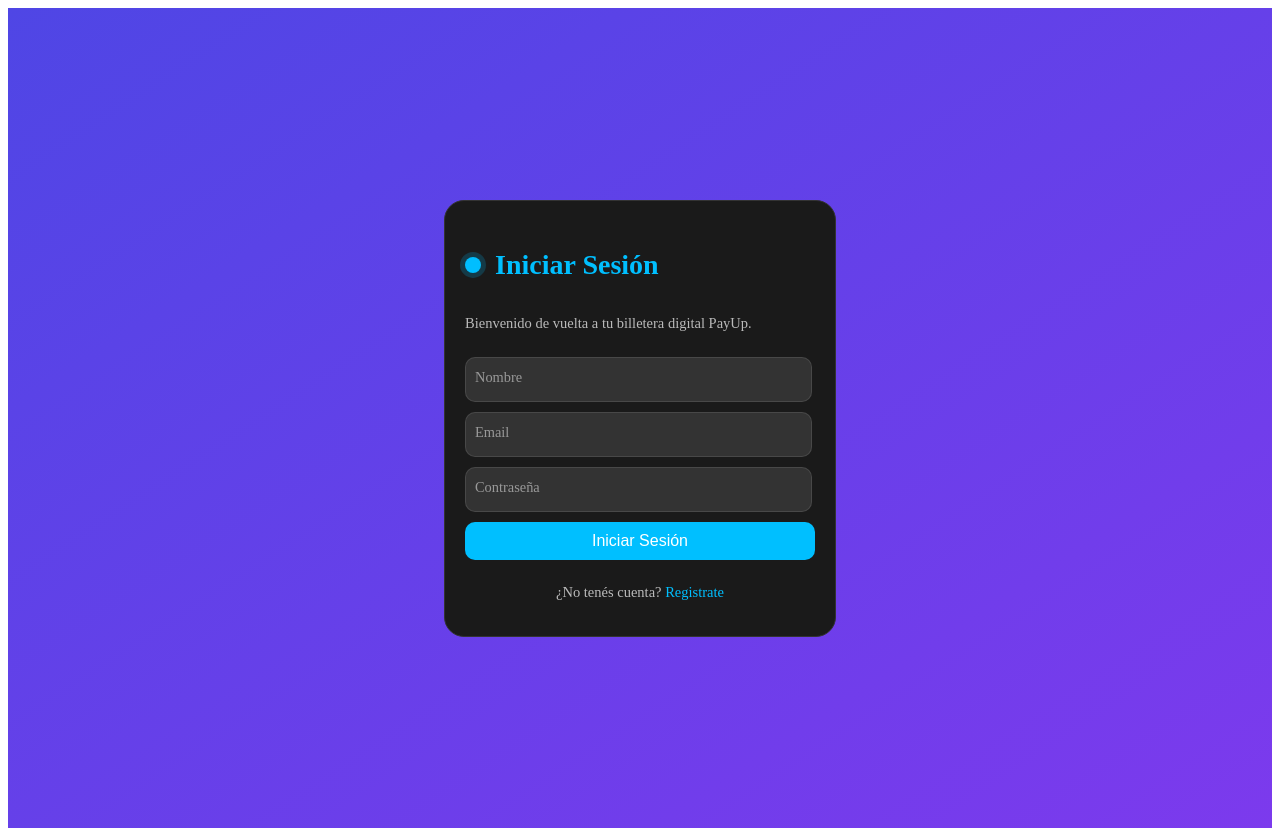
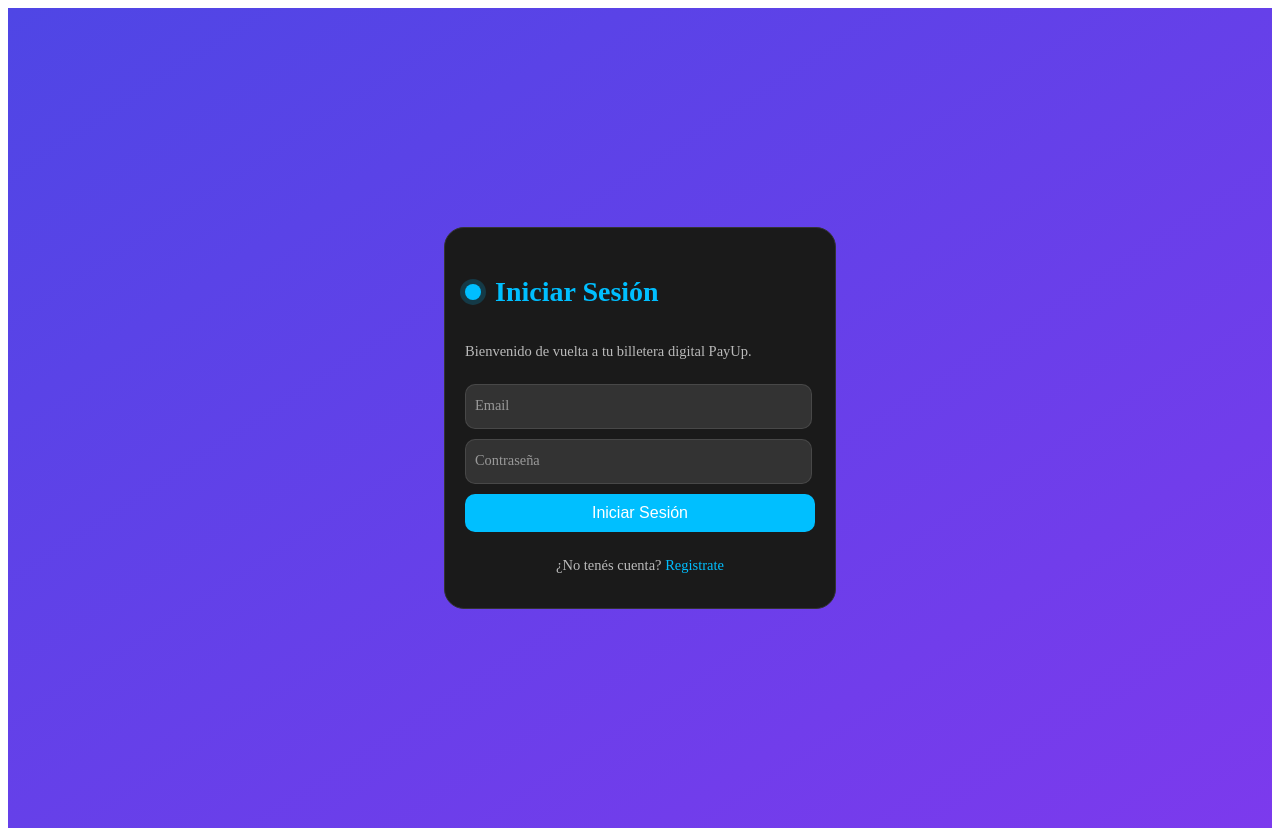
Before and after one commit to ezequielrickert/payup, a React (Create React App) app in the folder web/: page / in a window 1280 px wide. Both pictures are taken after a click on the button "Cerrar sesión". Built offline with nearby package versions, Linux system fonts and the light colour scheme.

Commit message:
first steps

```diff
--- a/web/src/components/screens/Login.tsx
+++ b/web/src/components/screens/Login.tsx
@@ -2,7 +2,6 @@ import React, { useState } from 'react';
 import styled from 'styled-components';
 
 interface LoginForm {
-  name: string,
   email: string;
   password: string;
 }
@@ -16,7 +15,7 @@ export const LoginScreen: React.FC<LoginScreenProps> = ({
   onLogin,
   onSwitchToRegister
 }) => {
-  const [form, setForm] = useState<LoginForm>({ name: '', email: '', password: '' });
+  const [form, setForm] = useState<LoginForm>({ email: '', password: '' });
   const [errors, setErrors] = useState<{ email?: string; password?: string }>({});
 
   const isValidEmail = (email: string) => {
@@ -43,15 +42,9 @@ export const LoginScreen: React.FC<LoginScreenProps> = ({
     if (Object.keys(newErrors).length === 0) {
       try {
         const userDto = {
-          name: form.name,
           email: form.email,
           password: form.password,
         };
-        await fetch('http://localhost:3001/api/users', {
-          method: 'POST',
-          headers: {'Content-Type': 'application/json'},
-          body: JSON.stringify(userDto)
-        });
         const response = await fetch('http://localhost:3001/api/users', {
           method: 'GET',
           headers: {'Content-Type': 'application/json'},
@@ -70,18 +63,6 @@ export const LoginScreen: React.FC<LoginScreenProps> = ({
       <form className="form" onSubmit={handleSubmit}>
         <p className="title">Iniciar Sesión</p>
         <p className="message">Bienvenido de vuelta a tu billetera digital PayUp.</p>
-
-        <label>
-          <input
-              className="input"
-              type="text"
-              placeholder=""
-              value={form.name}
-              onChange={(e) => setForm(prev => ({...prev, name: e.target.value}))}
-              required
-          />
-          <span>Nombre</span>
-        </label>
 
         <label>
           <input
```
Also changed, not shown: 1 other file (tests, documents, lock files or other folders).
